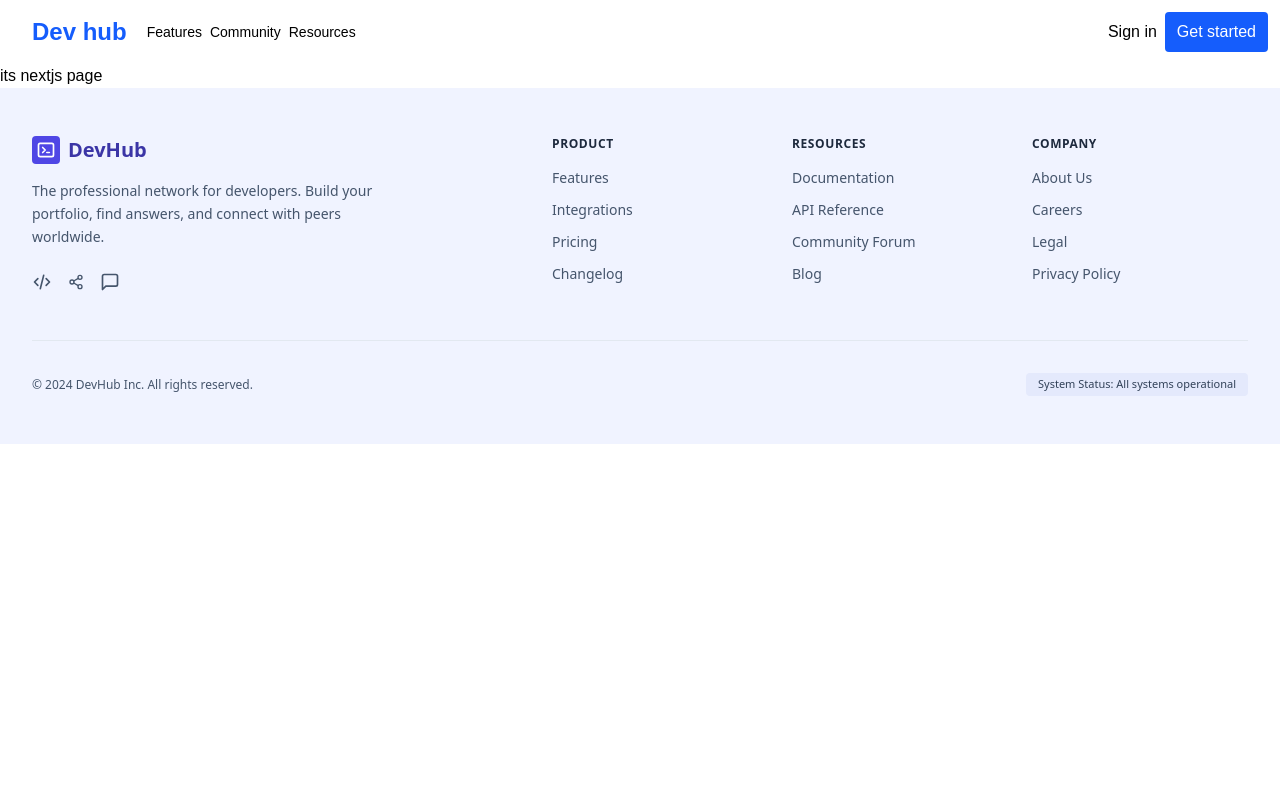
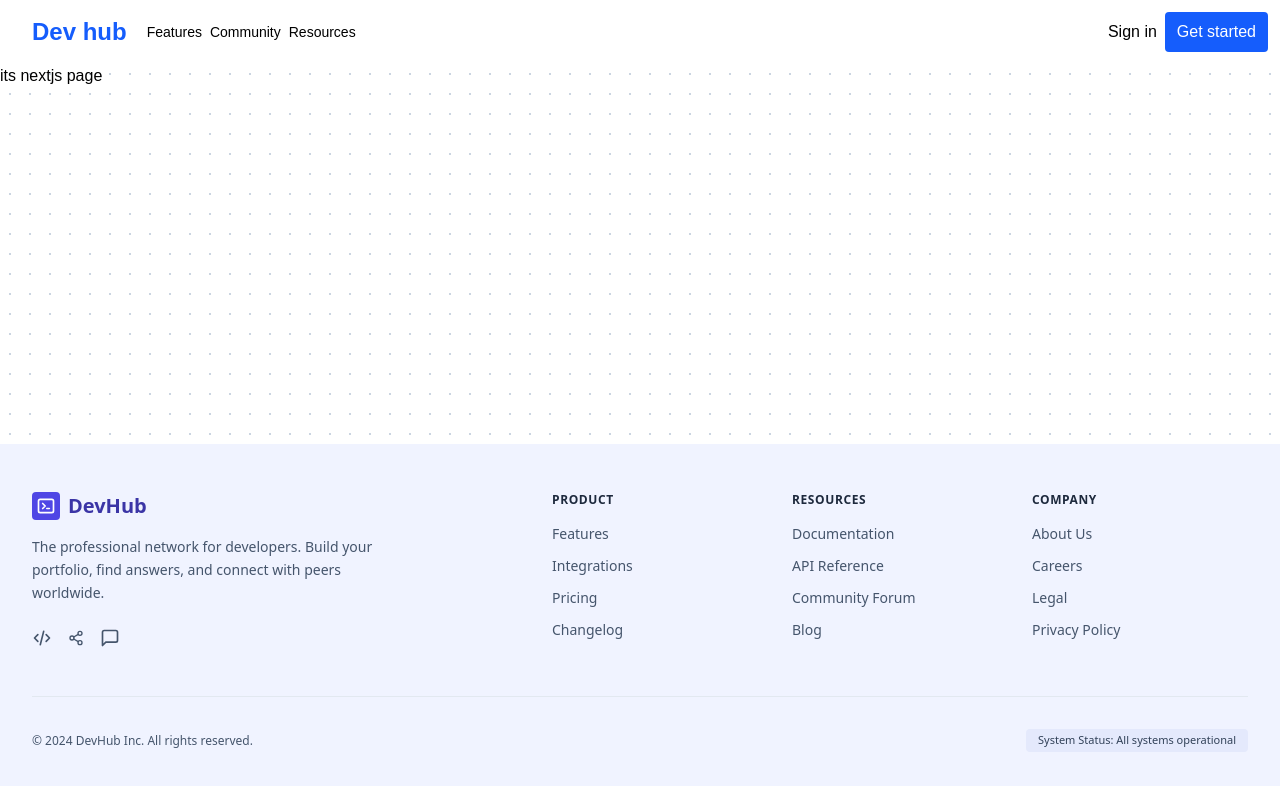
Before and after one commit to nakib360/DevHub-developer-comunity-, a Next.js app: page / in a window 1280 px wide. Shown: the top 786 px of the page. Built offline with nearby package versions, Linux system fonts and the light colour scheme; a web font is replaced by a local one.

Commit message:
Add DottedBackground component and integrate it into Home page

```diff
--- /dev/null
+++ b/src/app/DottedBackground.jsx
@@ -0,0 +1,38 @@
+"use client";
+
+import { useRef } from "react";
+import styles from "./DottedBackground.module.css";
+
+export default function DottedBackground({ children }) {
+  const backgroundRef = useRef(null);
+
+  const updateCursorPosition = (event) => {
+    const background = backgroundRef.current;
+
+    if (!background) return;
+
+    const bounds = background.getBoundingClientRect();
+    background.style.setProperty("--cursor-x", `${event.clientX - bounds.left}px`);
+    background.style.setProperty("--cursor-y", `${event.clientY - bounds.top}px`);
+  };
+
+  const hideCursorEffect = () => {
+    const background = backgroundRef.current;
+
+    if (!background) return;
+
+    background.style.setProperty("--cursor-x", "-240px");
+    background.style.setProperty("--cursor-y", "-240px");
+  };
+
+  return (
+    <main
+      ref={backgroundRef}
+      className={styles.background}
+      onPointerMove={updateCursorPosition}
+      onPointerLeave={hideCursorEffect}
+    >
+      {children}
+    </main>
+  );
+}
--- /dev/null
+++ b/src/app/DottedBackground.module.css
@@ -0,0 +1,23 @@
+.background {
+  --cursor-x: -240px;
+  --cursor-y: -240px;
+  position: relative;
+  flex: 1;
+  background-color: white;
+  background-image: radial-gradient(#cbd5e1 1px, transparent 1px);
+  background-size: 20px 20px;
+}
+
+.background::after {
+  position: absolute;
+  inset: 0;
+  pointer-events: none;
+  content: "";
+  background-image: radial-gradient(#2563eb 1.5px, transparent 1.5px);
+  background-size: 20px 20px;
+  mask-image: radial-gradient(
+    circle 170px at var(--cursor-x) var(--cursor-y),
+    black 0,
+    transparent 100%
+  );
+}
--- a/src/app/page.jsx
+++ b/src/app/page.jsx
@@ -1,8 +1,10 @@
+import DottedBackground from "./DottedBackground";
+
 const Home = () => {
   return (
-    <div>
+    <DottedBackground>
       <p>its nextjs page</p>
-    </div>
+    </DottedBackground>
   );
 };
 
```
